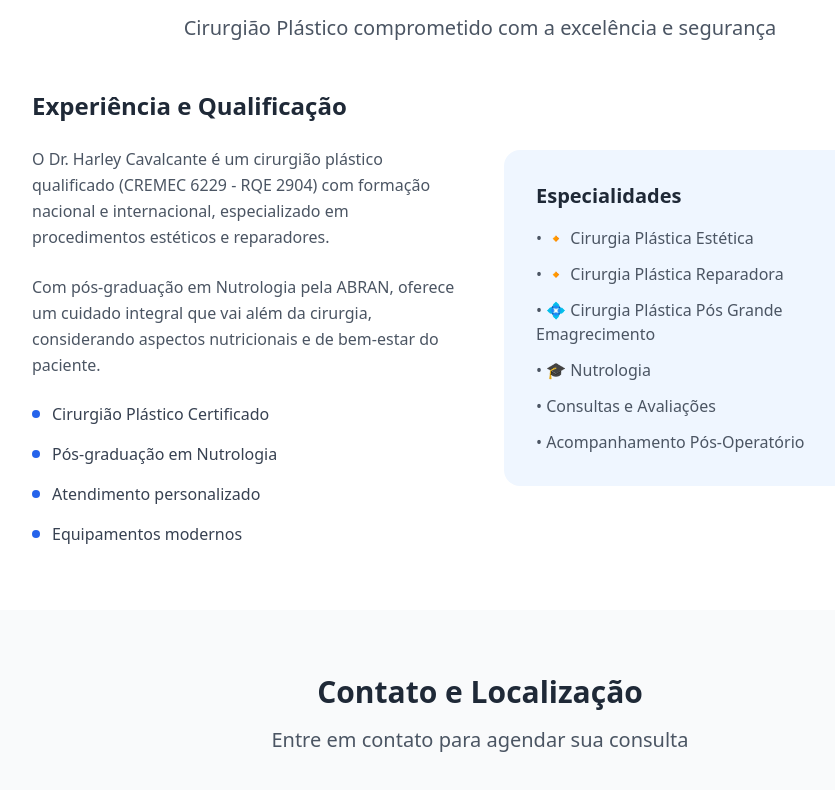
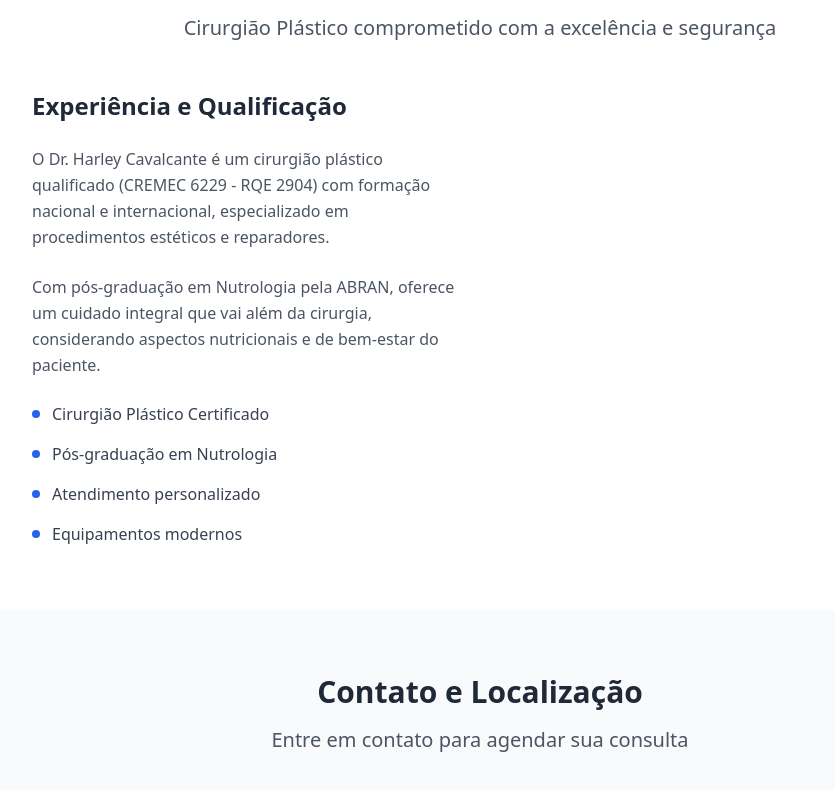
Before and after one commit to Gianluca-chatgds/harley-cavalcante-clinica-site, a React (Vite) app: page / in a window 1280 px wide. Shown: the part 638-1428 px from the top of the page, without its empty margins (160-995 px from the left). Built offline with nearby package versions, Linux system fonts and the light colour scheme.

Commit message:
Visual edit in Lovable
Edited UI in Lovable

```diff
--- a/src/components/About.tsx
+++ b/src/components/About.tsx
@@ -1,7 +1,5 @@
-
 const About = () => {
-  return (
-    <section id="sobre" className="py-16 bg-white">
+  return <section id="sobre" className="py-16 bg-white">
       <div className="container mx-auto px-4">
         <div className="max-w-4xl mx-auto">
           <div className="text-center mb-12">
@@ -43,24 +41,10 @@ const About = () => {
               </div>
             </div>
 
-            <div className="bg-blue-50 p-8 rounded-2xl">
-              <h4 className="text-xl font-semibold text-gray-800 mb-4">
-                Especialidades
-              </h4>
-              <ul className="space-y-3 text-gray-600">
-                <li>• 🔸 Cirurgia Plástica Estética</li>
-                <li>• 🔸 Cirurgia Plástica Reparadora</li>
-                <li>• 💠 Cirurgia Plástica Pós Grande Emagrecimento</li>
-                <li>• 🎓 Nutrologia</li>
-                <li>• Consultas e Avaliações</li>
-                <li>• Acompanhamento Pós-Operatório</li>
-              </ul>
-            </div>
+
           </div>
         </div>
       </div>
-    </section>
-  );
+    </section>;
 };
-
 export default About;
```
